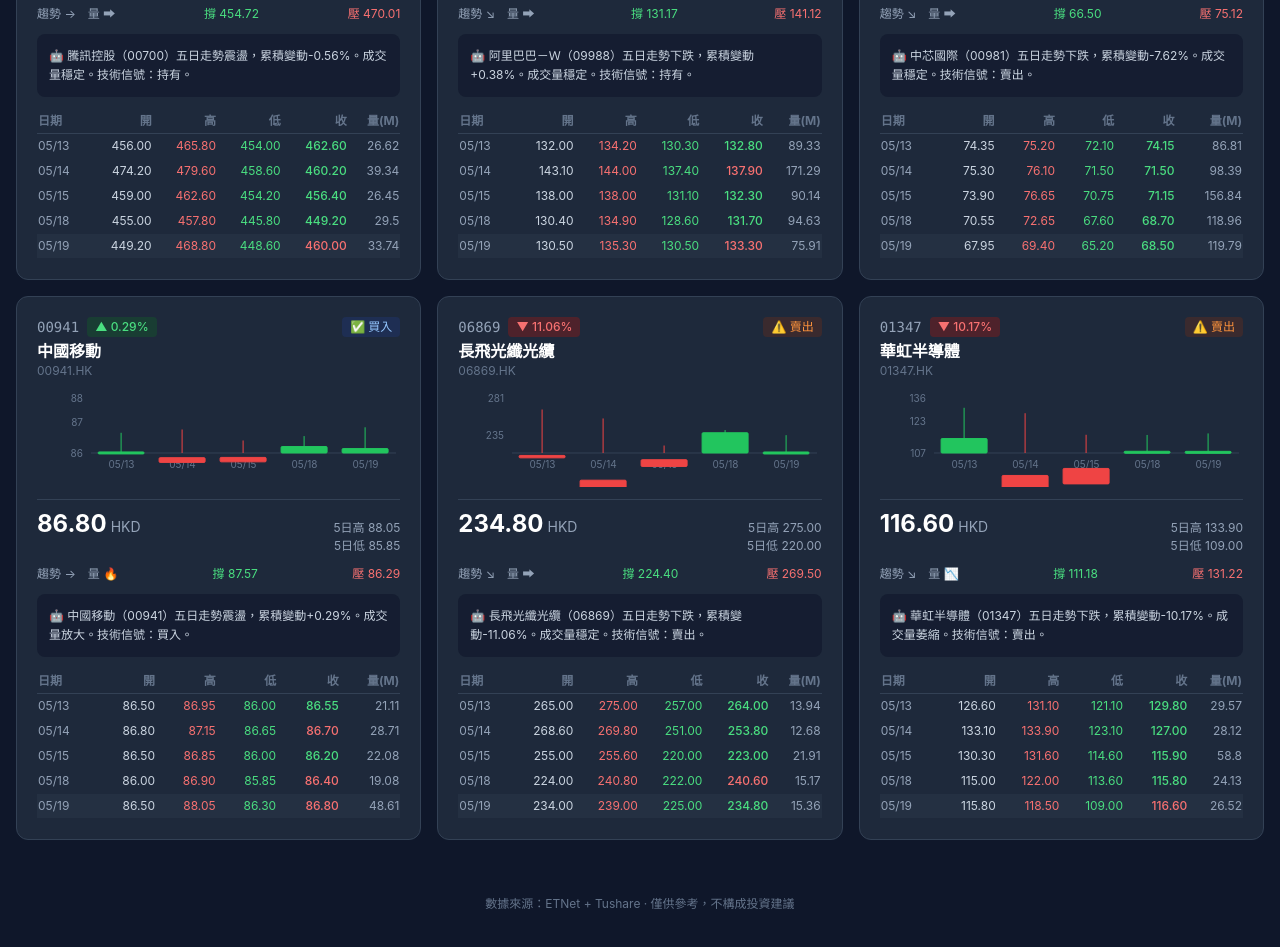
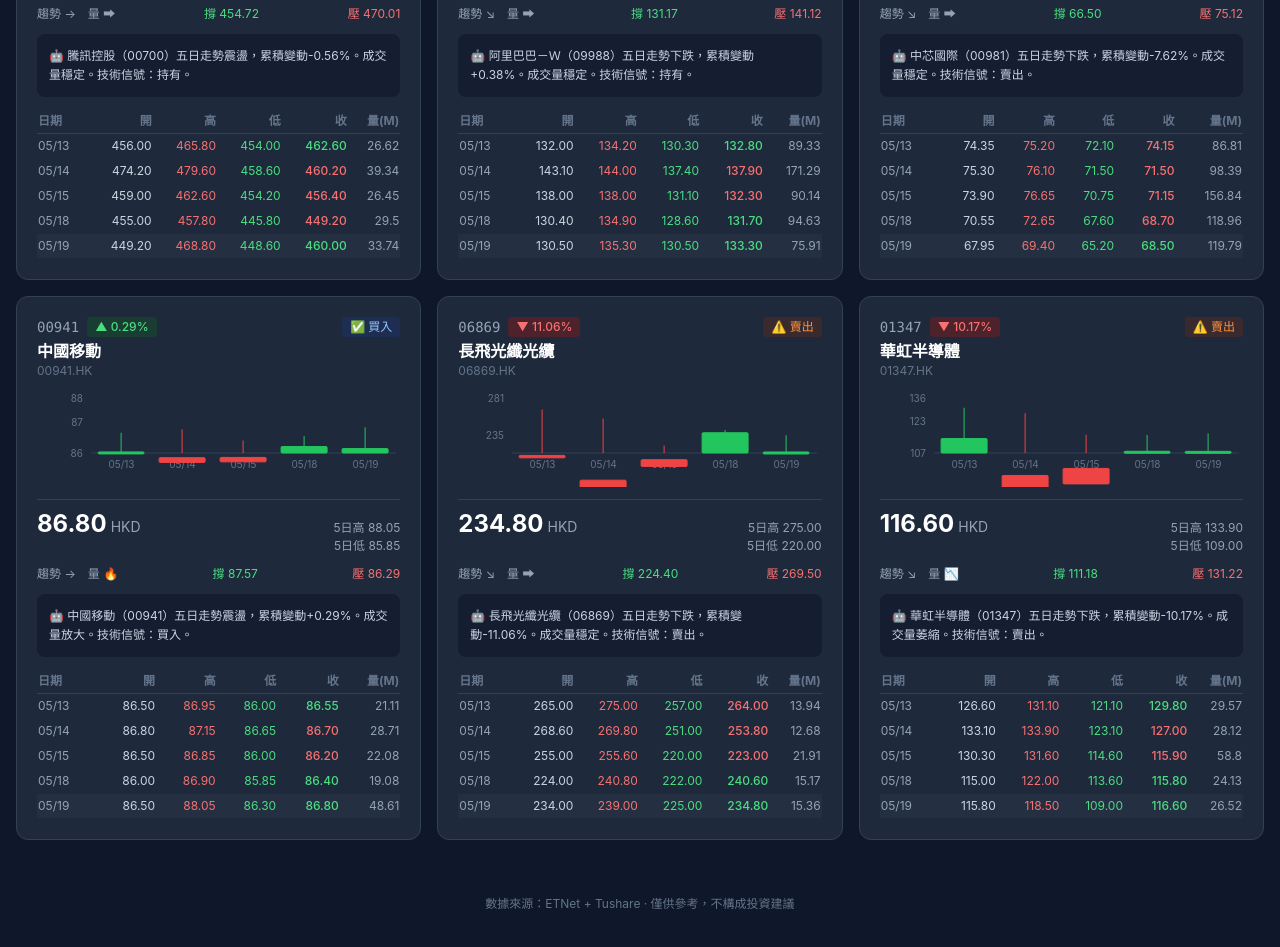
Before and after one commit to 88flytomoney-ctrl/hkstock, a React (Vite) app: page / in a window 1280 px wide. Shown: the part 880-1827 px from the top of the page. Built offline with nearby package versions, Linux system fonts and the light colour scheme.

Commit message:
fix: close price color compares open vs close same day

```diff
--- a/src/components/StockCard.jsx
+++ b/src/components/StockCard.jsx
@@ -108,7 +108,7 @@ export default function StockCard({ stock }) {
                   <td className="text-right text-slate-300">{p.open?.toFixed(2)}</td>
                   <td className="text-right text-red-400">{p.high?.toFixed(2)}</td>
                   <td className="text-right text-green-400">{p.low?.toFixed(2)}</td>
-                  <td className={`text-right font-medium ${i > 0 && p.close > prices[i-1]?.close ? 'text-red-400' : 'text-green-400'}`}>
+                  <td className={`text-right font-medium ${p.close >= p.open ? 'text-green-400' : 'text-red-400'}`}>
                     {p.close.toFixed(2)}
                   </td>
                   <td className="text-right text-slate-400">{p.volumeM}</td>
```
